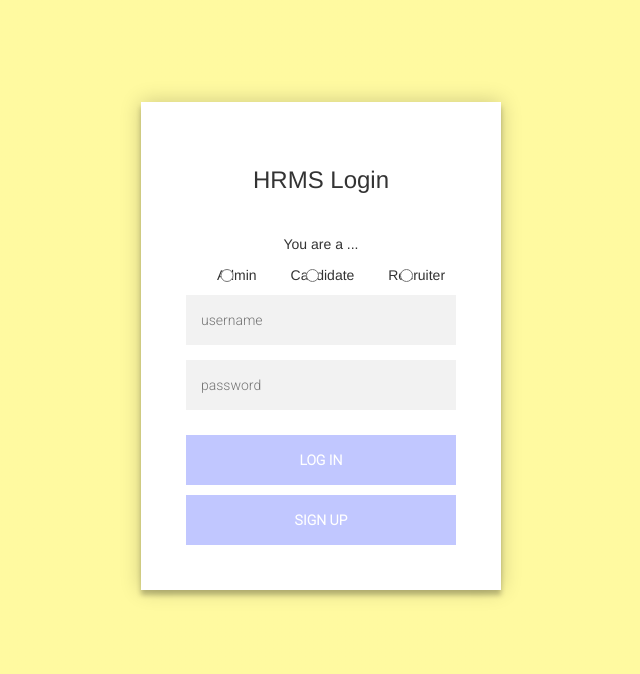
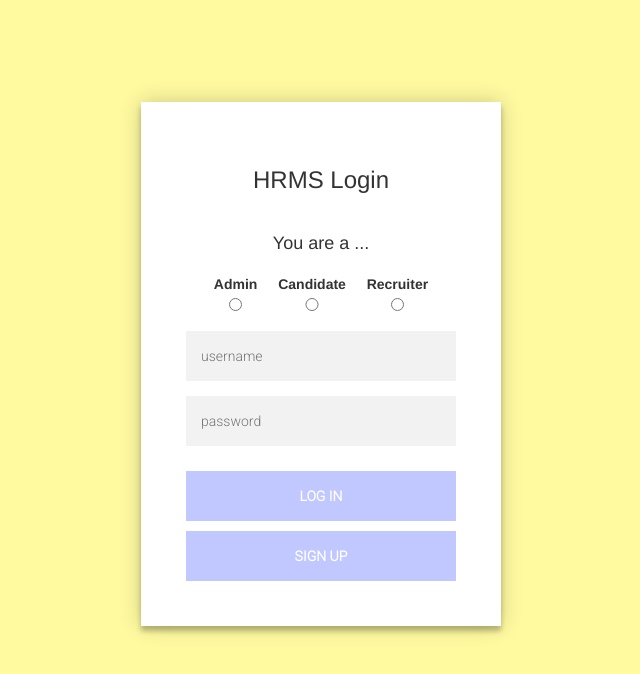
Before and after one commit to kriscupofty/cs304project_team35, a website: page app/views/index.html in a window 1280 px wide. Shown: the whole page, without its empty margins (319-959 px from the left). Drawn offline with nearby package versions, Linux system fonts and the light colour scheme.

Commit message:
change style

```diff
--- a/app/public/dashboard.css
+++ b/app/public/dashboard.css
@@ -32,7 +32,7 @@ body {
 }
 
 body > .container {
-    margin: 85px 250px 0;
+    margin: 60px 200px 0;
 }
 
 .footer > .container {
--- a/app/views/index.html
+++ b/app/views/index.html
@@ -15,16 +15,19 @@
   <div class="login-page">
   <div class="form">
     <h3 style="margin-bottom: 40px">HRMS Login</h3>
-    <p>You are a ... </p>
+    <h4 style="margin-bottom: 20px">You are a ... </h4>
     <form style="margin-bottom: 10px">
-      <label class="radio-inline">
-        <input type="radio" name="optradio" value="admin">Admin
+      <label class="radio-block">
+        Admin
+        <input type="radio" name="optradio" value="admin">
       </label>
-      <label class="radio-inline" >
-        <input type="radio" name="optradio" value="candidate">Candidate
+      <label class="radio-block" >
+        Candidate
+        <input type="radio" name="optradio" value="candidate">
       </label>
-      <label class="radio-inline">
-        <input type="radio" name="optradio" value="recruiter">Recruiter
+      <label class="radio-block">
+        Recruiter
+        <input type="radio" name="optradio" value="recruiter">
       </label>
     </form>
     <form class="login-form">
```
Also changed, not shown: app/views/admindashboard.html (+1 -1 lines), app/views/candidatedashboard.html (+8 -7 lines), app/views/recruiterdashboard.html (+1 -1 lines).
